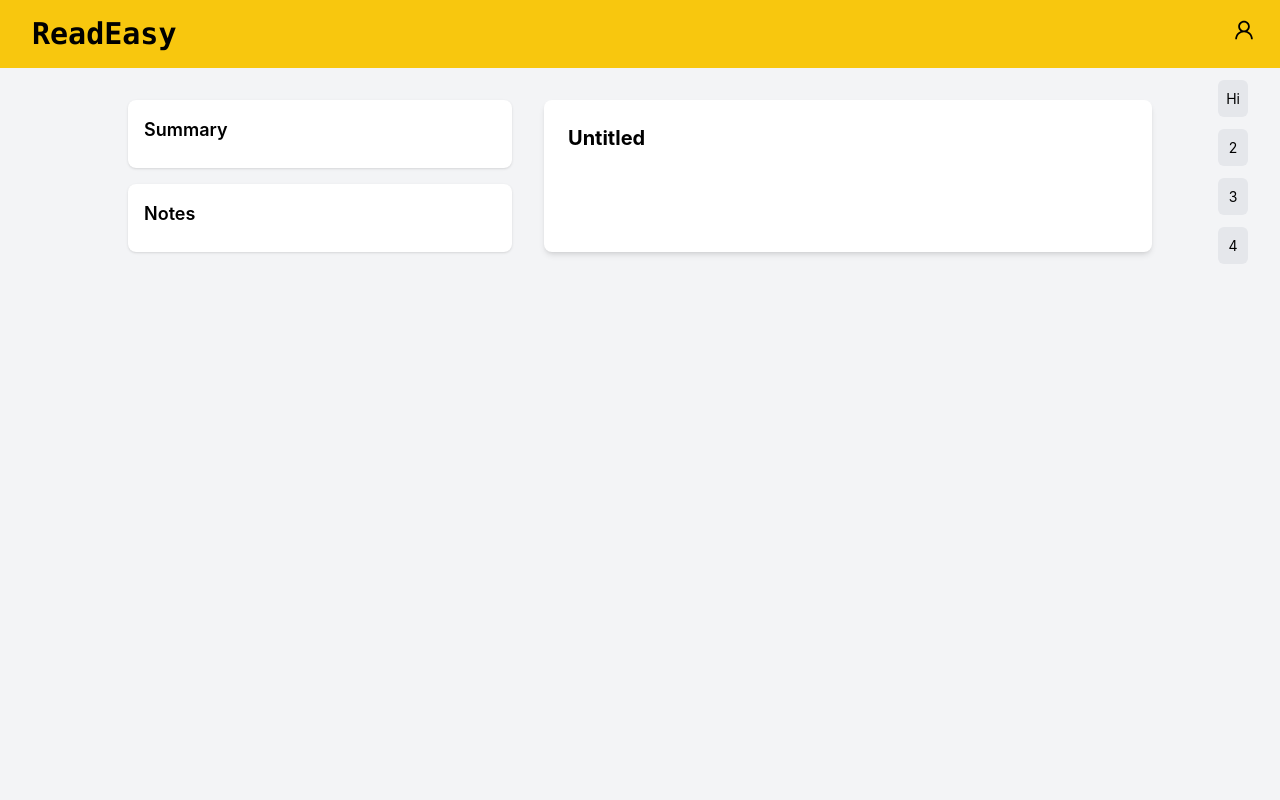
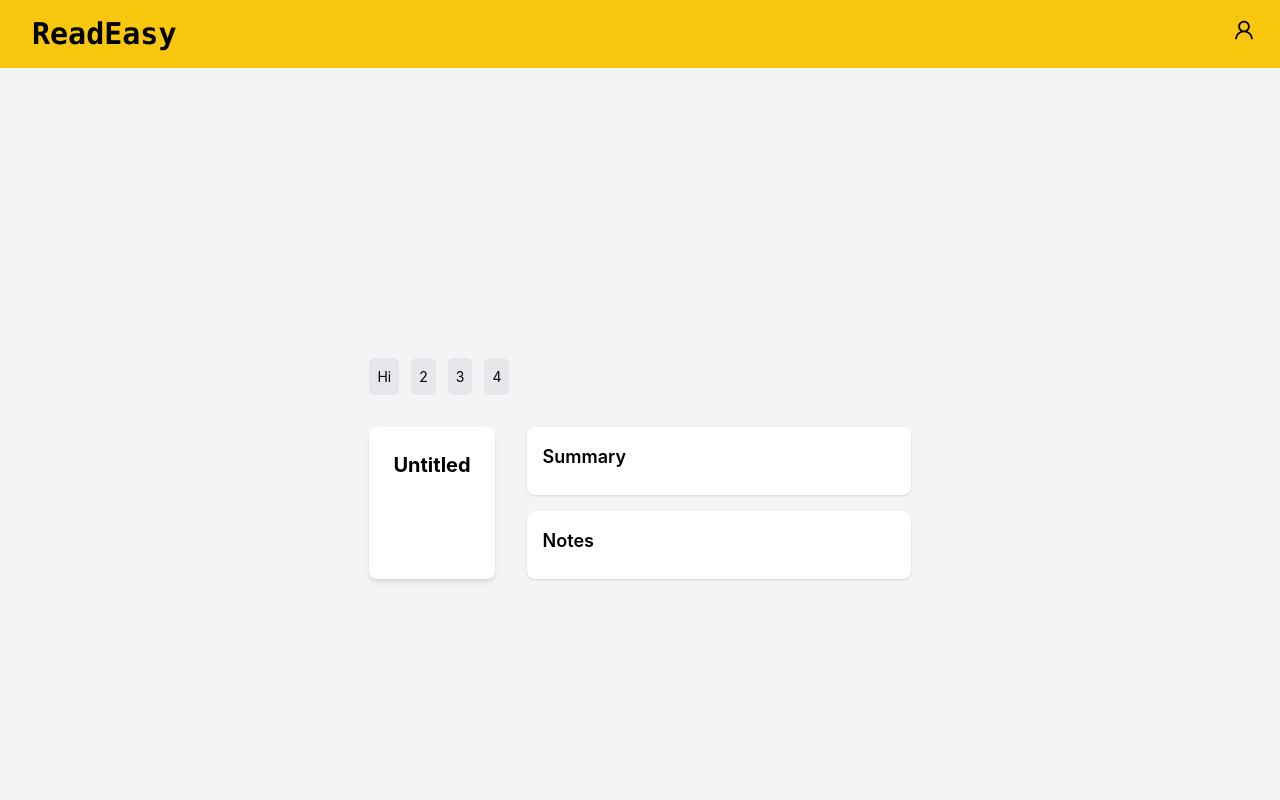
Before and after one commit to Kaasw/TTNM, a React (Create React App) app in the folder frontend/: page /read in a window 1280 px wide. Shown: the top 800 px of the page. Built offline with nearby package versions, Linux system fonts and the light colour scheme; no server answers.

Commit message:
Adjust button position

```diff
--- a/frontend/src/components/read_screen/ReadScreenComponent.jsx
+++ b/frontend/src/components/read_screen/ReadScreenComponent.jsx
@@ -1,13 +1,8 @@
 import React, { useState, useEffect } from 'react';
 import { readDocument } from '../../services/UserServices';
 
-
-
-
 function ReadScreenComponent() {
-
-
-  const textId = localStorage.getItem("textId")
+  const textId = localStorage.getItem("textId");
   const [text, setText] = useState("");
 
   useEffect(() => {
@@ -18,66 +13,49 @@ function ReadScreenComponent() {
       }
     };
     fetchText();
-  }
-  , [textId]);
+  }, [textId]);
 
   return (
-    <div className="min-h-screen bg-gray-100 p-8">
-      <div className="max-w-5xl mx-auto flex"> {/* Main content container */}
+    <div className="min-h-screen bg-gray-100 p-8 flex justify-center items-center">
+      <div className="max-w-5xl mx-auto flex flex-col">
 
-        {/* Sidebar (Summary/Notes) */}
-        <div className="w-96 mr-8">
-          <div className="mb-4 p-4 bg-white rounded-lg shadow">
-            <h2 className="text-lg font-semibold mb-2">Summary</h2>
-            {/* ... content for the Summary section ... */}
-          </div>
-          <div className="p-4 bg-white rounded-lg shadow">
-            <h2 className="text-lg font-semibold mb-2">Notes</h2>
-            {/* ... content for the Notes section ... */}
+        {/* Button List (Top, now on the Left) */}
+        <div className="w-full mb-8">
+          <div className="flex space-x-3">
+            <button className="bg-gray-200 p-2 rounded-md hover:bg-gray-300">Hi</button>
+            <button className="bg-gray-200 p-2 rounded-md hover:bg-gray-300">2</button>
+            <button className="bg-gray-200 p-2 rounded-md hover:bg-gray-300">3</button>
+            <button className="bg-gray-200 p-2 rounded-md hover:bg-gray-300">4</button>
           </div>
         </div>
 
-        {/* Reading View Area */}
-        <div className="flex-1 bg-white shadow-md rounded-lg p-6 relative"> {/* Relative for icon positioning */}
+        <div className="flex"> {/* Main content container */}
 
-          {/* Header */}
-          <div className="flex justify-between items-center mb-4">
-            <h1 className="text-xl font-bold">Untitled</h1>
-            <div className="flex items-center">
-
-
+          {/* Reading View Area (Left) */}
+          <div className="flex-1 bg-white shadow-md rounded-lg p-6 mr-8 relative">
+            <div className="flex justify-between items-center mb-4">
+              <h1 className="text-xl font-bold">Untitled</h1>
+            </div>
+            <div className="whitespace-pre-wrap">
+              {text}
             </div>
           </div>
 
-          {/* Text Content */}
-          <div className="whitespace-pre-wrap">
-            {text}
+          {/* Sidebar (Summary/Notes - Right) */}
+          <div className="w-96">
+            <div className="mb-4 p-4 bg-white rounded-lg shadow">
+              <h2 className="text-lg font-semibold mb-2">Summary</h2>
+              {/* ... content for the Summary section ... */}
+            </div>
+            <div className="p-4 bg-white rounded-lg shadow">
+              <h2 className="text-lg font-semibold mb-2">Notes</h2>
+              {/* ... content for the Notes section ... */}
+            </div>
           </div>
-
-          {/* Vertical Button List (Positioned) */}
-
         </div>
 
-        <div className="absolute top-20 right-8 flex flex-col space-y-3">
-            <button className="bg-gray-200 p-2 rounded-md hover:bg-gray-300">
-              Hi
-            </button>
-            <button className="bg-gray-200 p-2 rounded-md hover:bg-gray-300">
-              2
-            </button>
-            <button className="bg-gray-200 p-2 rounded-md hover:bg-gray-300">
-              3
-            </button>
-            <button className="bg-gray-200 p-2 rounded-md hover:bg-gray-300">
-              4
-            </button>
-          </div>
       </div>
     </div>
-
-
-
-
   );
 }
 
```
